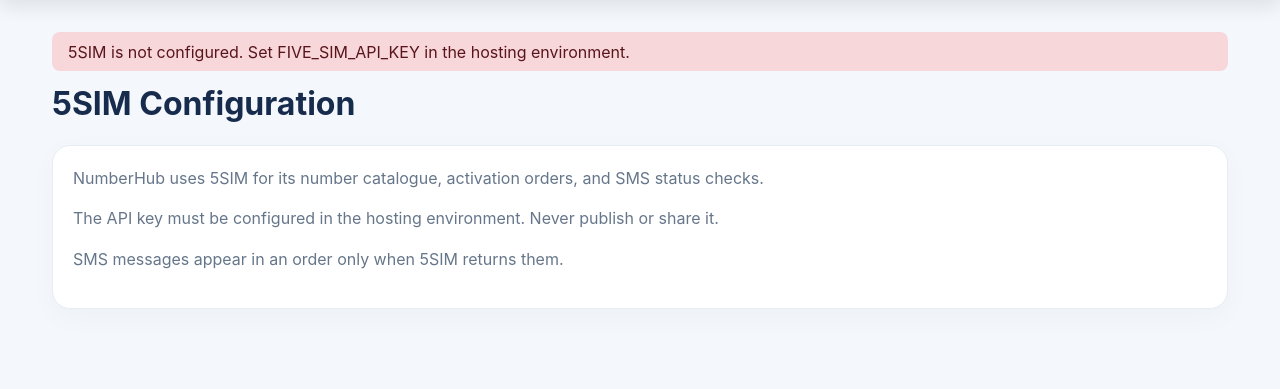
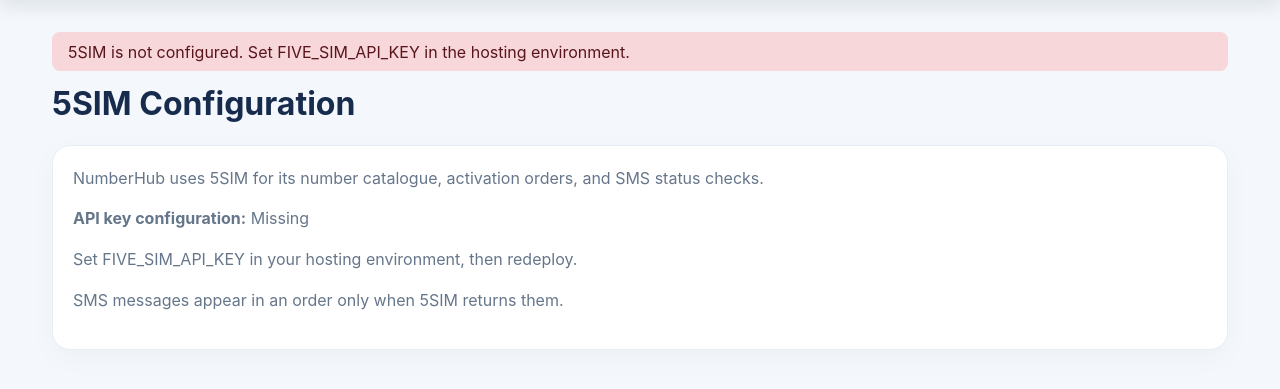
Before and after one commit to reye10984/NUMBERHUB, a Flask app: page /provider in a window 1280 px wide. Shown: the part 53-442 px from the top of the page. Run offline with Flask 3, Linux system fonts and the light colour scheme; the visitor is signed in with stand-in values (Sample User, id 1); data comes from the database, SQL or seed files in the repository; some libraries are stand-ins or nearby versions.

Commit message:
Show 5SIM API configuration status

```diff
--- a/templates/provider.html
+++ b/templates/provider.html
@@ -2,7 +2,15 @@
 <h1>5SIM Configuration</h1>
 <div class="card">
 <p>NumberHub uses 5SIM for its number catalogue, activation orders, and SMS status checks.</p>
-<p>The API key must be configured in the hosting environment. Never publish or share it.</p>
+
+{% if status.get("FIVE_SIM_API_KEY") %}
+<p><strong>API key configuration:</strong> Configured</p>
+<p>The hosting environment contains a 5SIM API key. This does not guarantee that every purchase or SMS request will succeed.</p>
+{% else %}
+<p><strong>API key configuration:</strong> Missing</p>
+<p>Set FIVE_SIM_API_KEY in your hosting environment, then redeploy.</p>
+{% endif %}
+
 <p>SMS messages appear in an order only when 5SIM returns them.</p>
 </div>
 {% endblock %}
```
